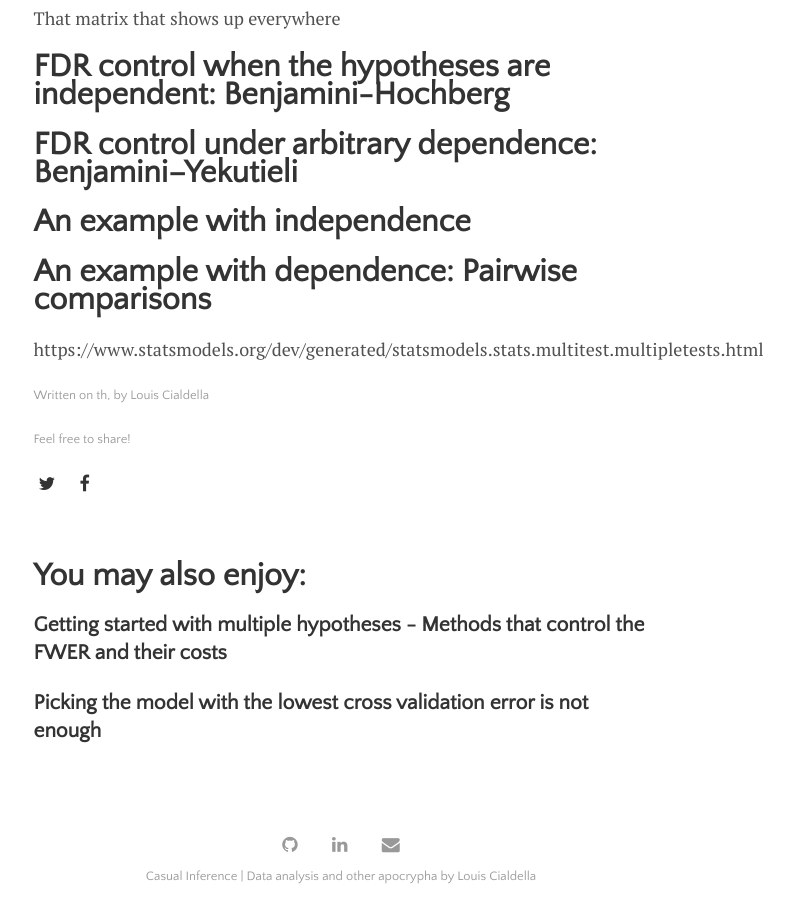
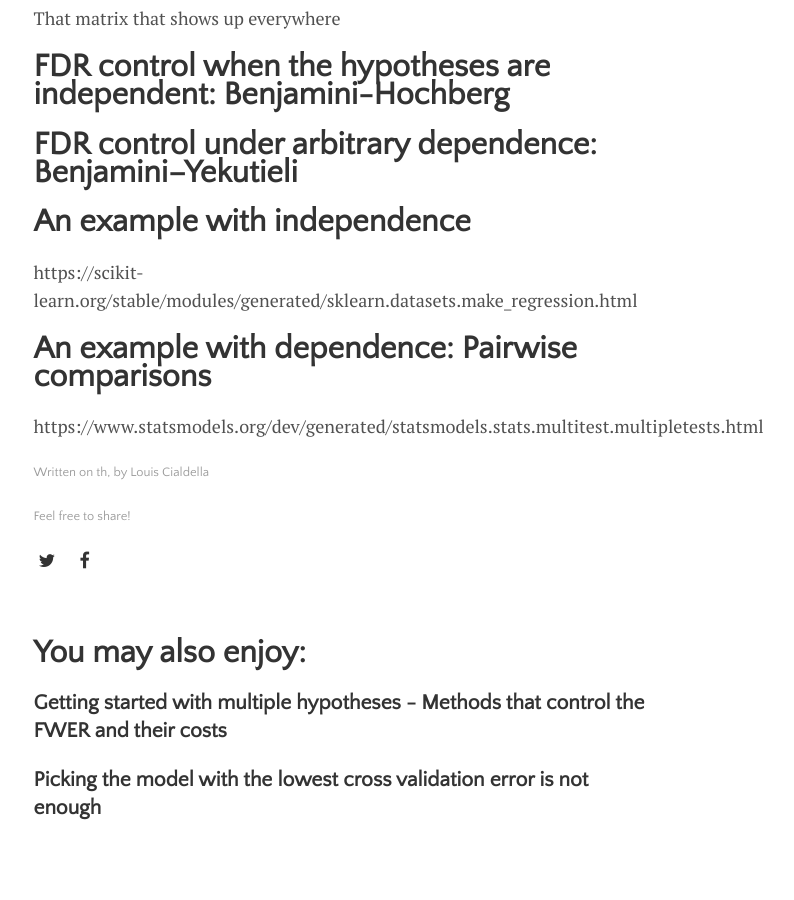
Before and after one commit to lmc2179/lmc2179.github.io, a Jekyll site: the page built from drafts/fdr.md, in a window 1280 px wide and 900 px high, scrolled down 1063 px. Shown: the whole window, without its empty margins (299-1093 px from the left). Built offline with Jekyll 4.4.1, drawn with Linux system fonts in a browser that asks for light colours; part of the change alters nothing that is shown.

Commit message:
Update fdr.md

```diff
--- a/drafts/fdr.md
+++ b/drafts/fdr.md
@@ -23,6 +23,8 @@ That matrix that shows up everywhere
 
 # An example with independence
 
+https://scikit-learn.org/stable/modules/generated/sklearn.datasets.make_regression.html
+
 # An example with dependence: Pairwise comparisons
 
 https://www.statsmodels.org/dev/generated/statsmodels.stats.multitest.multipletests.html
```
